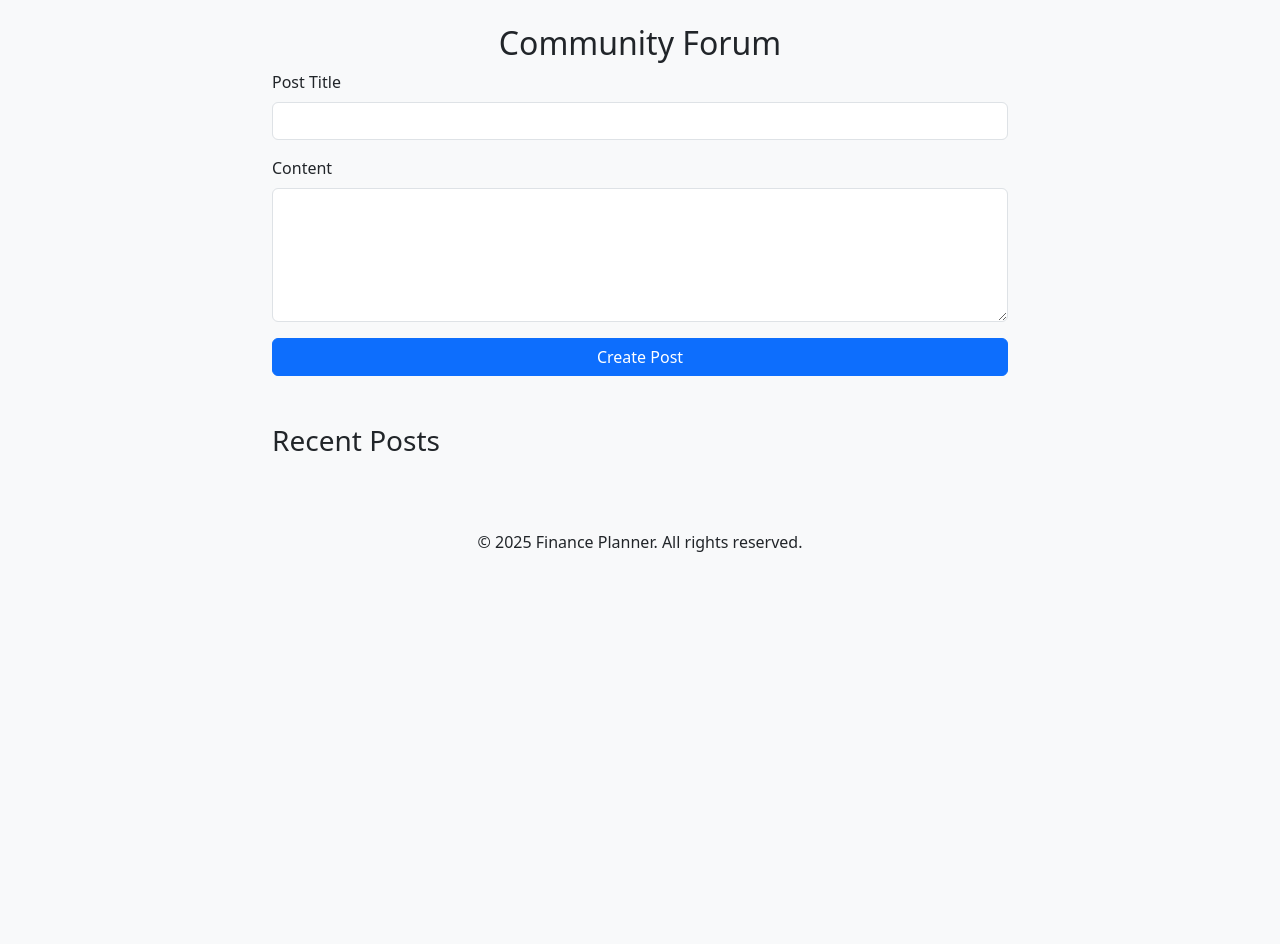
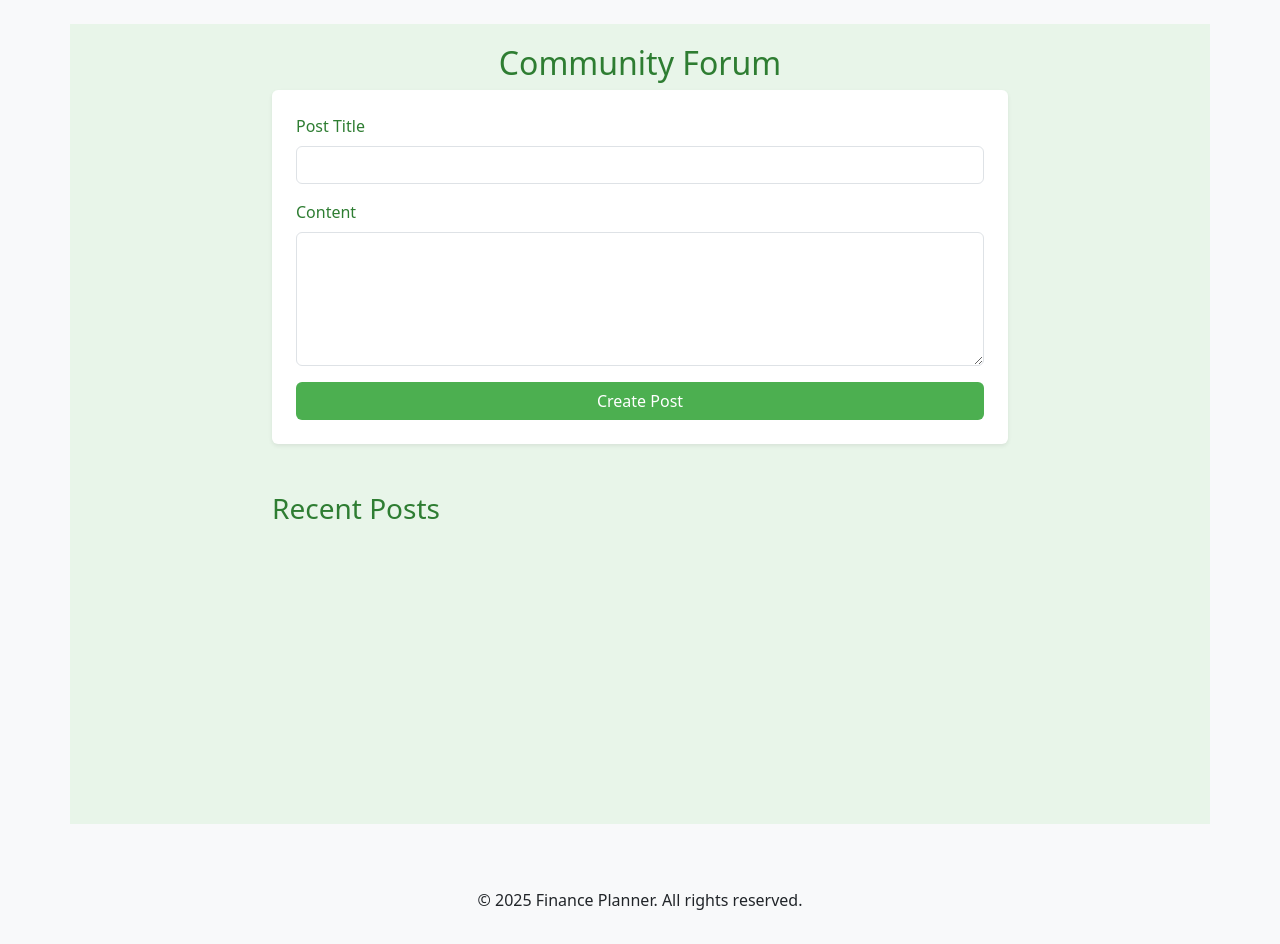
Before and after one commit to Dave-114-P/CITS5505-finance_planner, a Flask app: page /share in a window 1280 px wide. Shown: the part 56-1000 px from the top of the page. Before the commit the page ends 608 px from the top, so only its background shows below. Run offline with Flask 3, Linux system fonts and the light colour scheme; the visitor is signed in with stand-in values (Sample User, id 1); data that the repository does not hold is empty.

Commit message:
Update share.html with green theme design

```diff
--- a/app/templates/share.html
+++ b/app/templates/share.html
@@ -3,26 +3,28 @@
 {% block title %}Community Forum{% endblock %}
 
 {% block content %}
-    <div class="row justify-content-center">
+    <div class="row justify-content-center" style="background-color: #e8f5e9; min-height: 100vh; padding: 20px 0;">
         <div class="col-md-8">
-            <h2 class="text-center">Community Forum</h2>
-            <form method="POST" action="{{ url_for('share.share') }}">
+            <h2 class="text-center" style="color: #2e7d32;">Community Forum</h2>
+
+            <form method="POST" action="{{ url_for('share.share') }}" class="p-4 rounded shadow-sm" style="background-color: #ffffff;">
                 <div class="mb-3">
-                    <label for="title" class="form-label">Post Title</label>
+                    <label for="title" class="form-label" style="color: #2e7d32;">Post Title</label>
                     <input type="text" class="form-control" id="title" name="title" required>
                 </div>
                 <div class="mb-3">
-                    <label for="content" class="form-label">Content</label>
+                    <label for="content" class="form-label" style="color: #2e7d32;">Content</label>
                     <textarea class="form-control" id="content" name="content" rows="5" required></textarea>
                 </div>
-                <button type="submit" class="btn btn-primary w-100">Create Post</button>
+                <button type="submit" class="btn w-100" style="background-color: #4caf50; color: white;">Create Post</button>
             </form>
 
-            <h3 class="mt-5">Recent Posts</h3>
+            <h3 class="mt-5" style="color: #2e7d32;">Recent Posts</h3>
+
             {% for post in posts %}
-                <div class="card mt-3">
-                    <div class="card-body">
-                        <h5 class="card-title">{{ post.title }}</h5>
+                <div class="card mt-3 shadow-sm" style="border: 1px solid #a5d6a7;">
+                    <div class="card-body" style="background-color: #f1f8e9;">
+                        <h5 class="card-title" style="color: #388e3c;">{{ post.title }}</h5>
                         <p class="card-text">{{ post.content }}</p>
                         <p class="card-text"><small class="text-muted">Posted on {{ post.created_at }}</small></p>
                     </div>
```
